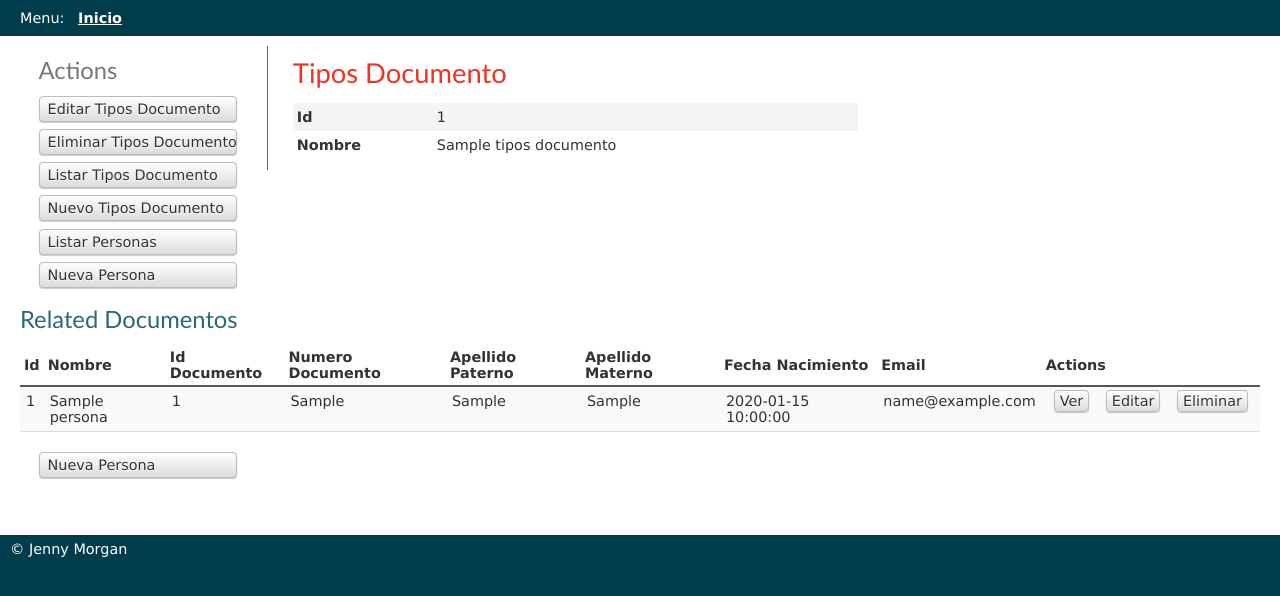
After one commit to Arzakat/pruebatecnicaeclass, a CakePHP app: the page made by app/View/TiposDocumentos/view.ctp in a window 1280 px wide. The commit adds this page. Shown: the top 596 px of the page. Run offline with PHP 8.4 and a stand-in for CakePHP, Linux system fonts and the light colour scheme; the template is opened without the code that fills it: most values are stand-ins (such as "Sample title", 1, 10 or a date in 2020); data that the repository does not hold is empty; some libraries are stand-ins or nearby versions.

Commit message:
se crea Controlador tiposDocumento y se añaden modificaciones dee idioma

```diff
--- /dev/null
+++ b/app/View/TiposDocumentos/view.ctp
@@ -0,0 +1,67 @@
+<div class="tiposDocumentos view">
+<h2><?php echo __('Tipos Documento'); ?></h2>
+	<dl>
+		<dt><?php echo __('Id'); ?></dt>
+		<dd>
+			<?php echo h($tiposDocumento['TiposDocumento']['id']); ?>
+			&nbsp;
+		</dd>
+		<dt><?php echo __('Nombre'); ?></dt>
+		<dd>
+			<?php echo h($tiposDocumento['TiposDocumento']['nombre']); ?>
+			&nbsp;
+		</dd>
+	</dl>
+</div>
+<div class="actions">
+	<h3><?php echo __('Actions'); ?></h3>
+	<ul>
+		<li><?php echo $this->Html->link(__('Editar Tipos Documento'), array('action' => 'edit', $tiposDocumento['TiposDocumento']['id'])); ?> </li>
+		<li><?php echo $this->Form->postLink(__('Eliminar Tipos Documento'), array('action' => 'delete', $tiposDocumento['TiposDocumento']['id']), array('confirm' => __('Estás seguro que quieres eliminar?', $tiposDocumento['TiposDocumento']['id']))); ?> </li>
+		<li><?php echo $this->Html->link(__('Listar Tipos Documento'), array('action' => 'index')); ?> </li>
+		<li><?php echo $this->Html->link(__('Nuevo Tipos Documento'), array('action' => 'add')); ?> </li>
+		<li><?php echo $this->Html->link(__('Listar Personas'), array('controller' => 'personas', 'action' => 'index')); ?> </li>
+		<li><?php echo $this->Html->link(__('Nueva Persona'), array('controller' => 'personas', 'action' => 'add')); ?> </li>
+	</ul>
+</div>
+<div class="related">
+	<h3><?php echo __('Related Documentos'); ?></h3>
+	<?php if (!empty($tiposDocumento['Persona'])): ?>
+	<table cellpadding = "0" cellspacing = "0">
+	<tr>
+		<th><?php echo __('Id'); ?></th>
+		<th><?php echo __('Nombre'); ?></th>
+		<th><?php echo __('Id Documento'); ?></th>
+		<th><?php echo __('Numero Documento'); ?></th>
+		<th><?php echo __('Apellido Paterno'); ?></th>
+		<th><?php echo __('Apellido Materno'); ?></th>
+		<th><?php echo __('Fecha Nacimiento'); ?></th>
+		<th><?php echo __('Email'); ?></th>
+		<th class="actions"><?php echo __('Actions'); ?></th>
+	</tr>
+	<?php foreach ($tiposDocumento['Persona'] as $persona): ?>
+		<tr>
+			<td><?php echo $persona['id']; ?></td>
+			<td><?php echo $persona['nombre']; ?></td>
+			<td><?php echo $persona['id_documento']; ?></td>
+			<td><?php echo $persona['numero_documento']; ?></td>
+			<td><?php echo $persona['apellido_paterno']; ?></td>
+			<td><?php echo $persona['apellido_materno']; ?></td>
+			<td><?php echo $persona['fecha_nacimiento']; ?></td>
+			<td><?php echo $persona['email']; ?></td>
+			<td class="actions">
+				<?php echo $this->Html->link(__('Ver'), array('controller' => 'personas', 'action' => 'view', $persona['id'])); ?>
+				<?php echo $this->Html->link(__('Editar'), array('controller' => 'personas', 'action' => 'edit', $persona['id'])); ?>
+				<?php echo $this->Form->postLink(__('Eliminar'), array('controller' => 'personas', 'action' => 'delete', $persona['id']), array('confirm' => __('Estás seguro que quieres eliminar?', $persona['id']))); ?>
+			</td>
+		</tr>
+	<?php endforeach; ?>
+	</table>
+<?php endif; ?>
+
+	<div class="actions">
+		<ul>
+			<li><?php echo $this->Html->link(__('Nueva Persona'), array('controller' => 'personas', 'action' => 'add')); ?> </li>
+		</ul>
+	</div>
+</div>
--- a/app/View/TiposTelefonos/add.ctp
+++ b/app/View/TiposTelefonos/add.ctp
@@ -12,8 +12,8 @@
 	<h3><?php echo __('Actions'); ?></h3>
 	<ul>
 
-		<li><?php echo $this->Html->link(__('List Tipos Telefonos'), array('action' => 'index')); ?></li>
-		<li><?php echo $this->Html->link(__('List Telefonos'), array('controller' => 'telefonos', 'action' => 'index')); ?> </li>
-		<li><?php echo $this->Html->link(__('New Telefono'), array('controller' => 'telefonos', 'action' => 'add')); ?> </li>
+		<li><?php echo $this->Html->link(__('Listar Tipos Telefonos'), array('action' => 'index')); ?></li>
+		<li><?php echo $this->Html->link(__('Listar Telefonos'), array('controller' => 'telefonos', 'action' => 'index')); ?> </li>
+		<li><?php echo $this->Html->link(__('Nuevo Telefono'), array('controller' => 'telefonos', 'action' => 'add')); ?> </li>
 	</ul>
 </div>
--- a/app/View/TiposTelefonos/edit.ctp
+++ b/app/View/TiposTelefonos/edit.ctp
@@ -16,6 +16,6 @@
 		<li><?php echo $this->Form->postLink(__('Eliminar'), array('action' => 'delete', $this->Form->value('TiposTelefono.id')), array('confirm' => __('Estás seguro que quieres eliminar?', $this->Form->value('TiposTelefono.id')))); ?></li>
 		<li><?php echo $this->Html->link(__('Listar Tipos Teléfono'), array('action' => 'index')); ?></li>
 		<li><?php echo $this->Html->link(__('Listar Teléfonos'), array('controller' => 'telefonos', 'action' => 'index')); ?> </li>
-		<li><?php echo $this->Html->link(__('Nuevvo Teléfono'), array('controller' => 'telefonos', 'action' => 'add')); ?> </li>
+		<li><?php echo $this->Html->link(__('Nuevo Teléfono'), array('controller' => 'telefonos', 'action' => 'add')); ?> </li>
 	</ul>
 </div>
```
Also changed, not shown: app/Controller/TiposDocumentosController.php (added, +104 -0 lines), app/Model/TiposDocumento.php (added, +58 -0 lines), app/View/Personas/add.ctp (+8 -8 lines), app/View/TiposDocumentos/add.ctp (added, +19 -0 lines), app/View/TiposDocumentos/edit.ctp (added, +21 -0 lines), app/View/TiposDocumentos/index.ctp (added, +46 -0 lines).
